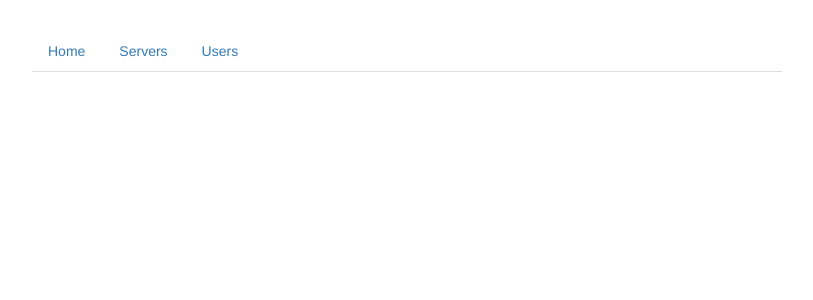
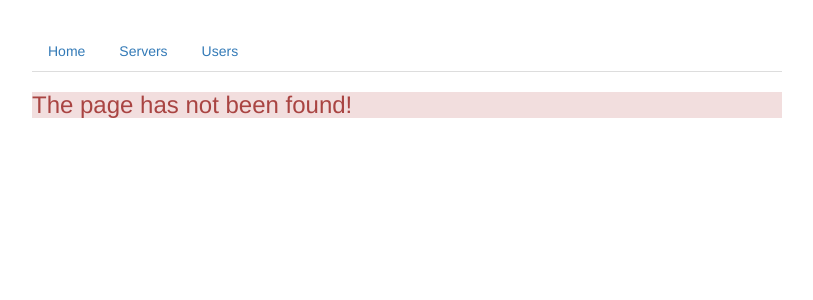
Before and after one commit to twolak88/app-routing, an Angular app: page /not-found in a window 1280 px wide. Before the commit this address led to /. Shown: the top 300 px of the page, without its empty margins (233-1046 px from the left). Built offline with nearby package versions, Linux system fonts and the light colour scheme.

Commit message:
Redirecting and Wildcard Routes/cover unknown route links by ** in last position

```diff
--- a/src/app/app-routing.module.ts
+++ b/src/app/app-routing.module.ts
@@ -1,6 +1,7 @@
 import { NgModule } from '@angular/core';
 import { RouterModule, Routes } from '@angular/router';
 import { HomeComponent } from './home/home.component';
+import { PageNotFoundComponent } from './page-not-found/page-not-found.component';
 import { EditServerComponent } from './servers/edit-server/edit-server.component';
 import { ServerComponent } from './servers/server/server.component';
 import { ServersComponent } from './servers/servers.component';
@@ -15,7 +16,9 @@
   { path: 'servers', component: ServersComponent, children:[
     { path: ':id', component: ServerComponent },
     { path: ':id/edit', component: EditServerComponent }
-  ] }
+  ] },
+  { path: 'not-found', component: PageNotFoundComponent },
+  { path: '**', redirectTo: '/not-found' }
 ]
 
 @NgModule({
--- a/src/app/app.module.ts
+++ b/src/app/app.module.ts
@@ -10,6 +10,7 @@
 import { ServerComponent } from './servers/server/server.component';
 import { EditServerComponent } from './servers/edit-server/edit-server.component';
 import { FormsModule } from '@angular/forms';
+import { PageNotFoundComponent } from './page-not-found/page-not-found.component';
 
 @NgModule({
   declarations: [
@@ -19,7 +20,8 @@
     UsersComponent,
     UserComponent,
     ServerComponent,
-    EditServerComponent
+    EditServerComponent,
+    PageNotFoundComponent
   ],
   imports: [
     BrowserModule,
--- /dev/null
+++ b/src/app/page-not-found/page-not-found.component.html
@@ -0,0 +1 @@
+<h3 class="alert-danger">The page has not been found!</h3>
--- /dev/null
+++ b/src/app/page-not-found/page-not-found.component.ts
@@ -0,0 +1,15 @@
+import { Component, OnInit } from '@angular/core';
+
+@Component({
+  selector: 'app-page-not-found',
+  templateUrl: './page-not-found.component.html',
+  styleUrls: ['./page-not-found.component.css']
+})
+export class PageNotFoundComponent implements OnInit {
+
+  constructor() { }
+
+  ngOnInit(): void {
+  }
+
+}
```
Also changed, not shown: src/app/page-not-found/page-not-found.component.css (added).
